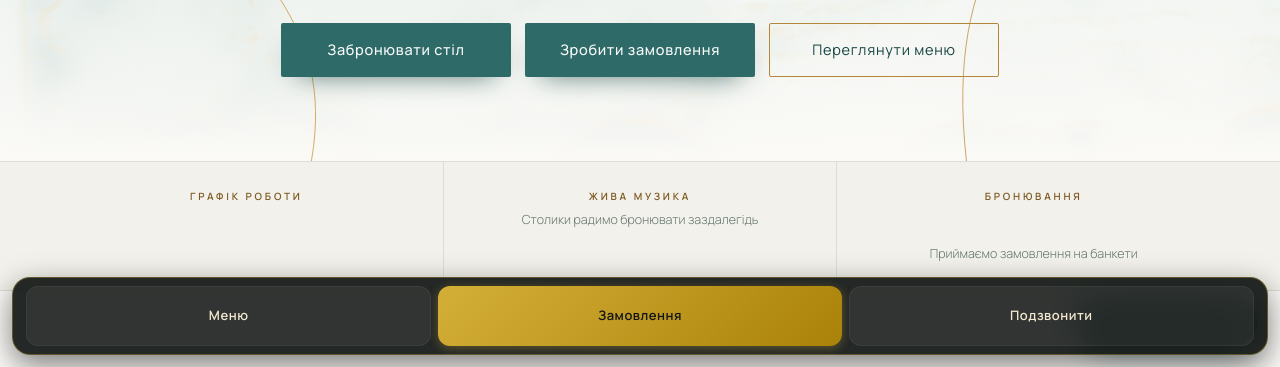
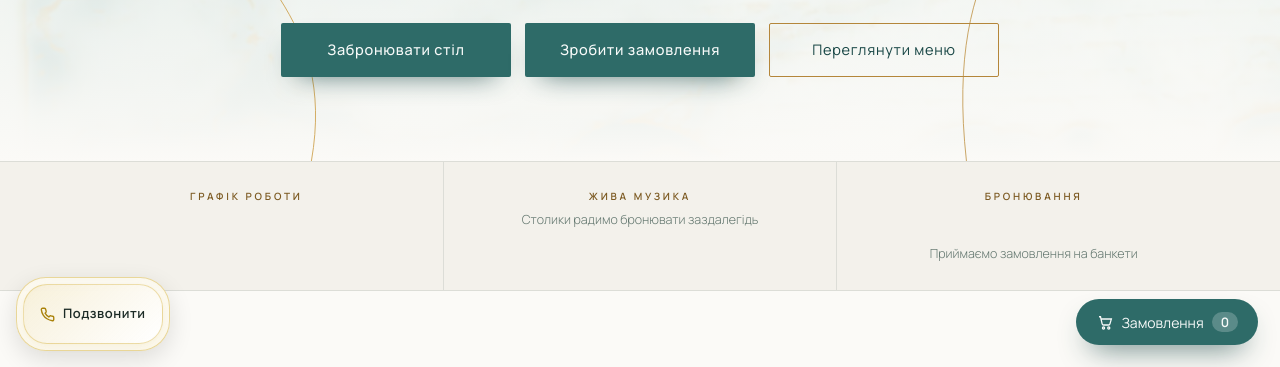
Before and after one commit to gumilind-create/kutochokappp, a website: page app/index.html in a window 1280 px wide. Shown: the part 433-800 px from the top of the page. Drawn offline with Linux system fonts and the light colour scheme; no server answers; a web font is replaced by a local one.

Commit message:
Update index.html

```diff
--- a/app/index.html
+++ b/app/index.html
@@ -330,10 +330,11 @@
 <div class="sheet" id="dishSheet" role="dialog" aria-modal="true" aria-hidden="true"></div>
 <div class="sheet" id="cartSheet" role="dialog" aria-modal="true" aria-hidden="true"></div>
 
-<div class="bar" style="position: fixed !important; bottom: 12px !important; left: 12px !important; right: 12px !important; width: auto !important; display: flex !important; justify-content: space-around !important; align-items: center !important; background: rgba(18, 22, 20, 0.92) !important; backdrop-filter: blur(16px) !important; -webkit-backdrop-filter: blur(16px) !important; border: 1px solid rgba(212, 175, 55, 0.35) !important; border-radius: 18px !important; box-shadow: 0 10px 30px rgba(0, 0, 0, 0.5) !important; padding: 8px 10px calc(8px + env(safe-area-inset-bottom, 0px)) 10px !important; z-index: 999999 !important;">
- <a href="#menu" data-en="Menu" style="flex: 1; text-align: center; color: #f2e8cf; text-decoration: none; font-size: 13px; font-weight: 600; padding: 10px 4px; margin: 0 3px; border-radius: 12px; background: rgba(255, 255, 255, 0.06); border: 1px solid rgba(255, 255, 255, 0.05);">Меню</a>
- <a href="#" id="navOrder" data-en="Order" style="flex: 1; text-align: center; color: #121614; text-decoration: none; font-size: 13px; font-weight: 700; padding: 10px 4px; margin: 0 3px; border-radius: 12px; background: linear-gradient(135deg, #d4af37 0%, #aa820a 100%); box-shadow: 0 2px 10px rgba(212, 175, 55, 0.35);">Замовлення</a>
- <a class="pri" href="#" data-tel="1" data-en="Call us" style="flex: 1; text-align: center; color: #f2e8cf; text-decoration: none; font-size: 13px; font-weight: 600; padding: 10px 4px; margin: 0 3px; border-radius: 12px; background: rgba(255, 255, 255, 0.06); border: 1px solid rgba(255, 255, 255, 0.05);">Подзвонити</a>
+<div class="bar" style="position: fixed !important; bottom: calc(16px + env(safe-area-inset-bottom, 0px)) !important; left: 16px !important; right: auto !important; width: auto !important; height: auto !important; display: inline-flex !important; align-items: center !important; justify-content: center !important; background: rgba(255, 255, 255, 0.88) !important; backdrop-filter: blur(16px) !important; -webkit-backdrop-filter: blur(16px) !important; border: 1px solid rgba(212, 175, 55, 0.5) !important; border-radius: 30px !important; box-shadow: 0 8px 25px rgba(0, 0, 0, 0.12), inset 0 0 12px rgba(212, 175, 55, 0.15) !important; padding: 6px 6px !important; margin: 0 !important; z-index: 999999 !important;">
+ <a class="pri" href="tel:+380950258778" data-tel="1" data-en="Call us" style="display: flex !important; align-items: center !important; gap: 8px !important; color: #1c2b26 !important; text-decoration: none !important; font-size: 13px !important; font-weight: 600 !important; padding: 8px 16px !important; border-radius: 24px !important; background: linear-gradient(135deg, rgba(212, 175, 55, 0.18) 0%, rgba(255, 255, 255, 0.8) 100%) !important; border: 1px solid rgba(212, 175, 55, 0.4) !important; box-shadow: 0 2px 8px rgba(212, 175, 55, 0.2) !important;">
+  <svg width="15" height="15" viewBox="0 0 24 24" fill="none" stroke="#aa820a" stroke-width="2.2" stroke-linecap="round" stroke-linejoin="round"><path d="M22 16.92v3a2 2 0 0 1-2.18 2 19.79 19.79 0 0 1-8.63-3.07 19.5 19.5 0 0 1-6-6 19.79 19.79 0 0 1-3.07-8.67A2 2 0 0 1 4.11 2h3a2 2 0 0 1 2 1.72 12.84 12.84 0 0 0 .7 2.81 2 2 0 0 1-.45 2.11L8.09 9.91a16 16 0 0 0 6 6l1.27-1.27a2 2 0 0 1 2.11-.45 12.84 12.84 0 0 0 2.81.7A2 2 0 0 1 22 16.92z"></path></svg>
+  <span>Подзвонити</span>
+ </a>
 </div>
 
 <script src="/app.js" defer></script>
```
